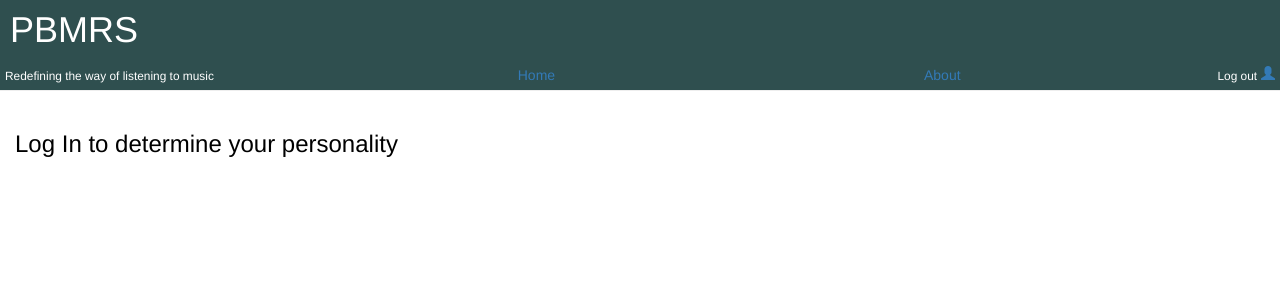
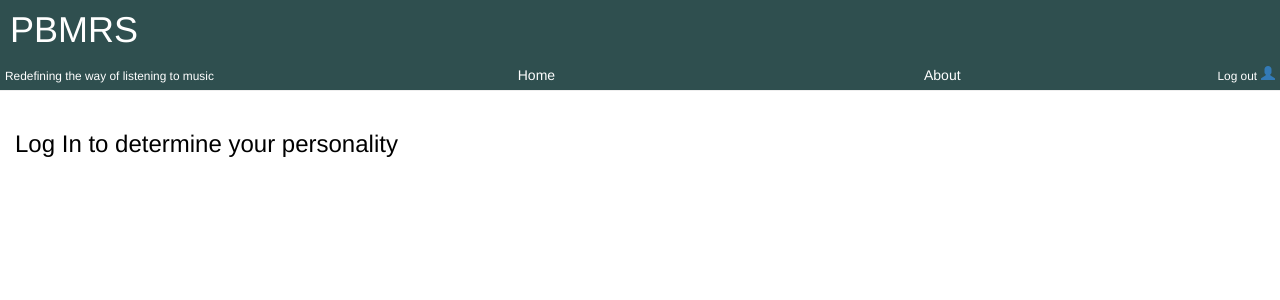
Before and after one commit to nbnbhattarai/recommender, a Django app: page / in a window 1280 px wide. Shown: the top 300 px of the page. Run offline with Django 3.2, Linux system fonts and the light colour scheme; parts of the project's set-up code (start-up, migrations or seed data) failed here and were passed over; some libraries are stand-ins or nearby versions.

Commit message:
css updated

```diff
--- a/web/pbmrs/static/pbmrs/css/style.css
+++ b/web/pbmrs/static/pbmrs/css/style.css
@@ -10,10 +10,12 @@
 }
 .home{
 	margin-left: 300px;
+	color: #ffffff
 }
 
 .about{
 	margin-left: 365px;
+	color: #ffffff
 }
 .login_btn{
 	float: right;
```
